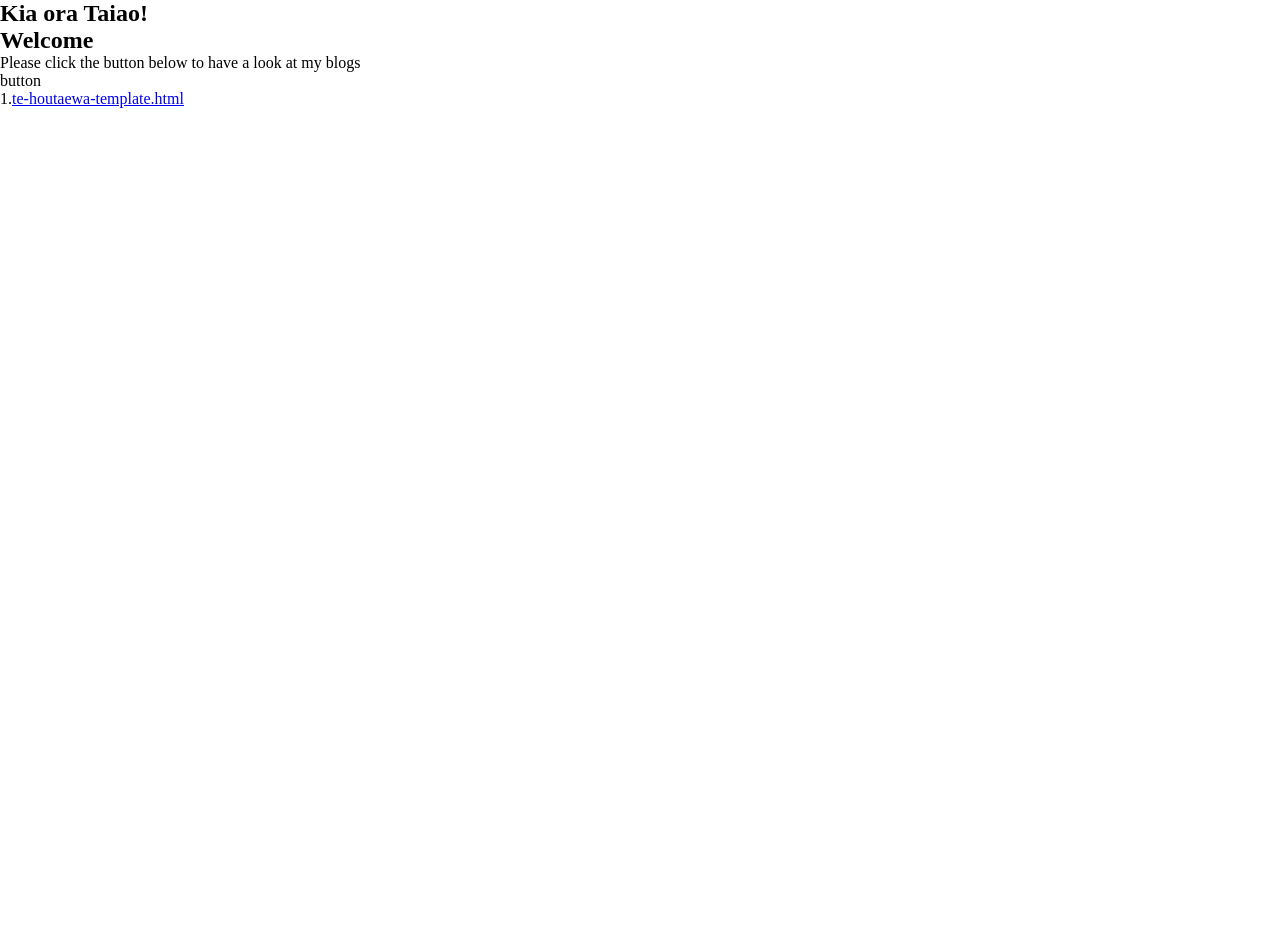
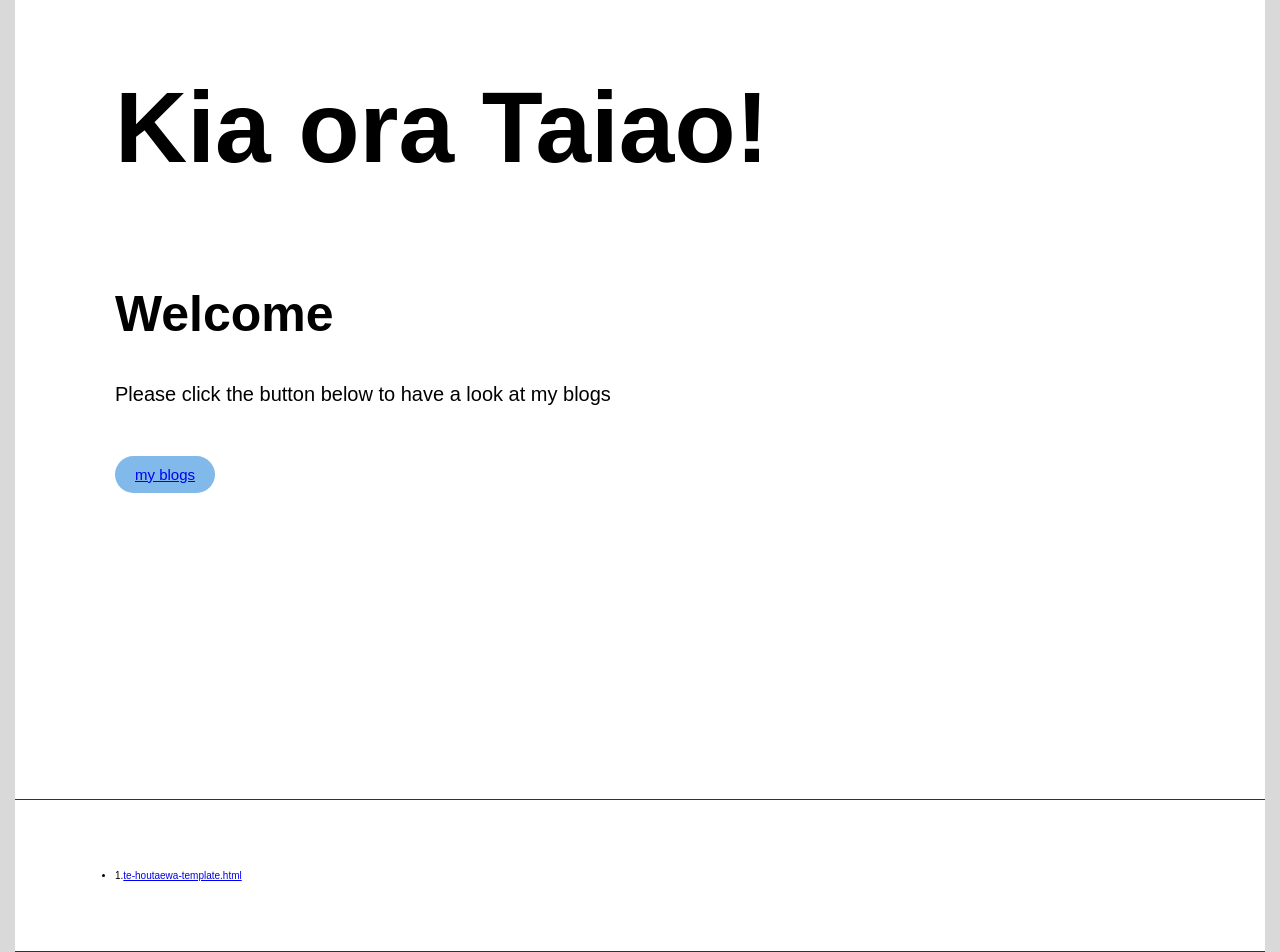
Before and after one commit to sukhjeetChauhan/sukhjeetChauhan.github.io, a plain HTML site: page index.html in a window 1280 px wide. Before the commit the page ends 800 px from the top, so only its background shows below. Drawn offline with Linux system fonts and the light colour scheme.

Commit message:
add margin,padding and font change to landing content

```diff
--- a/index.html
+++ b/index.html
@@ -8,23 +8,23 @@
   </head>
   <body>
     <main>
-      <section class="section hero-area">
+      <section class="section landing-area">
         <h1>Kia ora Taiao!</h1>
         <h2>Welcome</h2>
         <p>Please click the button below to have a look at my blogs</p>
-        <a>button</a>
+        <a id="landing-button" href="#">my blogs</a>
       </section>
       <section class="section blog-area">
-        <article>
-          <div>
-            <p>
+        <div>
+          <ul>
+            <li>
               <span class="blog-num">1.</span
               ><a href="blog/te-houtaewa-template.html" target="_blank"
                 >te-houtaewa-template.html</a
               >
-            </p>
-          </div>
-        </article>
+            </li>
+          </ul>
+        </div>
       </section>
     </main>
     <footer></footer>
--- a/styles/main.css
+++ b/styles/main.css
@@ -3,3 +3,52 @@
   padding: 0;
   box-sizing: border-box;
 }
+
+body {
+  background-color: rgba(119, 119, 119, 0.277);
+}
+
+html {
+  font-size: 62.5%;
+  font-family: sans-serif;
+}
+
+/* styling the section */
+
+.section {
+  margin: 0 auto;
+  padding: 7rem 10rem;
+  border-bottom: 1px solid #333;
+  background-color: #fff;
+  max-width: 125rem;
+}
+
+/* Landing section */
+.landing-area {
+  height: 100vh;
+}
+
+h1 {
+  font-size: 10rem;
+  font-weight: bold;
+
+  margin-bottom: 10rem;
+}
+
+h2 {
+  font-size: 5rem;
+  margin-bottom: 4rem;
+}
+
+.landing-area p {
+  font-size: 2rem;
+  margin-bottom: 5rem;
+}
+
+#landing-button {
+  display: inline-block;
+  font-size: 1.5rem;
+  background-color: rgb(129, 185, 235);
+  padding: 1rem 2rem;
+  border-radius: 100px;
+}
```
